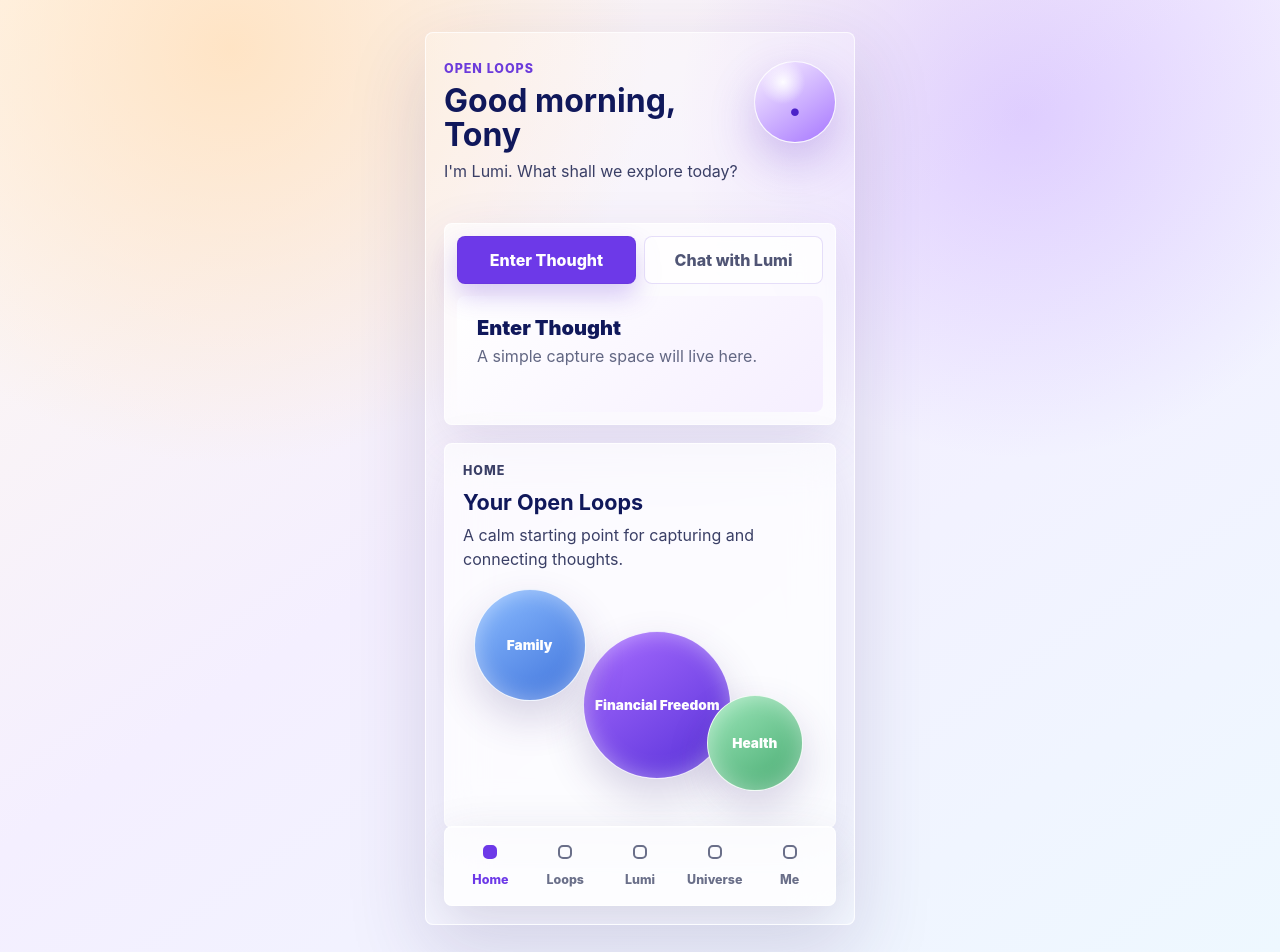
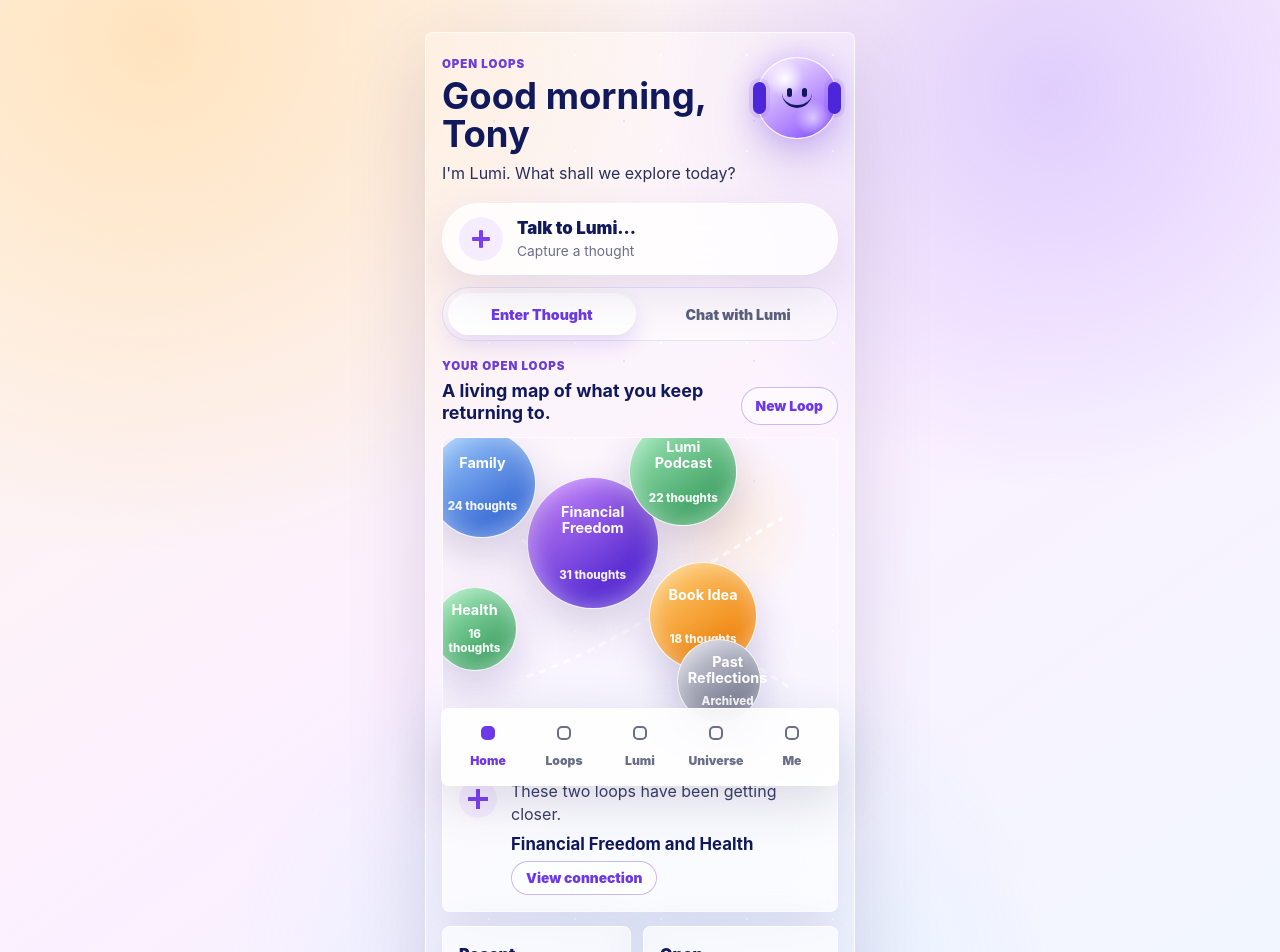
Before and after one commit to tonyfigurelli-glitch/open-loops-business-dna, a React (Vite) app: page / in a window 1280 px wide. Shown: the top 952 px of the page. Built offline with nearby package versions, Linux system fonts and the light colour scheme.

Commit message:
milestone-home-screen-visual-foundation

```diff
--- a/src/App.tsx
+++ b/src/App.tsx
@@ -3,11 +3,36 @@ import { useState } from "react";
 type Surface = "Home" | "Loops" | "Lumi" | "Universe" | "Me";
 type Mode = "Enter Thought" | "Chat with Lumi";
 
+type LoopPreview = {
+  title: string;
+  count: string;
+  tone: "violet" | "blue" | "green" | "orange" | "silver";
+  size: "large" | "medium" | "small";
+  x: string;
+  y: string;
+};
+
 const surfaces: Surface[] = ["Home", "Loops", "Lumi", "Universe", "Me"];
 const modes: Mode[] = ["Enter Thought", "Chat with Lumi"];
 
+const loops: LoopPreview[] = [
+  {
+    title: "Financial Freedom",
+    count: "31 thoughts",
+    tone: "violet",
+    size: "large",
+    x: "38%",
+    y: "34%",
+  },
+  { title: "Family", count: "24 thoughts", tone: "blue", size: "medium", x: "10%", y: "15%" },
+  { title: "Health", count: "16 thoughts", tone: "green", size: "small", x: "8%", y: "62%" },
+  { title: "Lumi Podcast", count: "22 thoughts", tone: "green", size: "medium", x: "61%", y: "11%" },
+  { title: "Book Idea", count: "18 thoughts", tone: "orange", size: "medium", x: "66%", y: "58%" },
+  { title: "Past Reflections", count: "Archived", tone: "silver", size: "small", x: "70%", y: "79%" },
+];
+
 const surfaceCopy: Record<Surface, string> = {
-  Home: "A calm starting point for capturing and connecting thoughts.",
+  Home: "Your calm starting point for capturing and connecting thoughts.",
   Loops: "A future workspace for Open Loop bubbles and list view.",
   Lumi: "A future focused conversation space with Lumi.",
   Universe: "A future zoomed-out view of patterns and life themes.",
@@ -21,16 +46,49 @@ function App() {
   return (
     <main className="app-shell">
       <section className="phone-frame" aria-label="Open Loops app shell">
+        {activeSurface === "Home" ? (
+          <HomeScreen activeMode={activeMode} setActiveMode={setActiveMode} />
+        ) : (
+          <SurfacePlaceholder surface={activeSurface} />
+        )}
+
+        <BottomNavigation activeSurface={activeSurface} setActiveSurface={setActiveSurface} />
+      </section>
+    </main>
+  );
+}
+
+type HomeScreenProps = {
+  activeMode: Mode;
+  setActiveMode: (mode: Mode) => void;
+};
+
+function HomeScreen({ activeMode, setActiveMode }: HomeScreenProps) {
+  return (
+    <div className="home-screen">
       <header className="hero">
         <div>
           <p className="eyebrow">Open Loops</p>
           <h1>Good morning, Tony</h1>
           <p className="hero-copy">I&apos;m Lumi. What shall we explore today?</p>
         </div>
-          <div className="lumi-orb" aria-label="Lumi placeholder">
-            <span>.</span>
+        <div className="lumi-orb" aria-label="Lumi presence">
+          <span className="lumi-face">
+            <span />
+            <span />
+          </span>
         </div>
       </header>
+
+      <section className="entry-card" aria-label="Talk to Lumi entry">
+        <div className="entry-icon" aria-hidden="true">
+          <span />
+        </div>
+        <div>
+          <p>Talk to Lumi...</p>
+          <span>{activeMode === "Enter Thought" ? "Capture a thought" : "Start a quiet chat"}</span>
+        </div>
+      </section>
 
       <section className="mode-card" aria-label="Primary modes">
         <div className="mode-switch" role="tablist" aria-label="Choose mode">
@@ -47,27 +105,110 @@ function App() {
             </button>
           ))}
         </div>
-          <div className="mode-placeholder">
-            <p>{activeMode}</p>
-            <span>
-              {activeMode === "Enter Thought"
-                ? "A simple capture space will live here."
-                : "A focused Lumi chat surface will live here."}
-            </span>
-          </div>
       </section>
 
-        <section className="surface-panel" aria-live="polite">
-          <p className="section-label">{activeSurface}</p>
-          <h2>{activeSurface === "Home" ? "Your Open Loops" : `${activeSurface} Surface`}</h2>
-          <p>{surfaceCopy[activeSurface]}</p>
-          <div className="bubble-preview" aria-hidden="true">
-            <span className="bubble bubble-large">Financial Freedom</span>
-            <span className="bubble bubble-medium">Family</span>
-            <span className="bubble bubble-small">Health</span>
+      <section className="loop-section" aria-labelledby="loops-title">
+        <div className="section-heading">
+          <div>
+            <p className="section-label">Your Open Loops</p>
+            <h2 id="loops-title">A living map of what you keep returning to.</h2>
           </div>
+          <button className="ghost-button" type="button">
+            New Loop
+          </button>
+        </div>
+        <BubbleWorkspace />
       </section>
 
+      <InsightCard />
+
+      <section className="preview-grid" aria-label="Home previews">
+        <article className="small-card">
+          <div className="card-meta">
+            <p>Recent Thought</p>
+            <span>2 hours ago</span>
+          </div>
+          <p className="quote">I had another idea about simplifying my life even more...</p>
+          <button className="text-action" type="button">
+            Add to an Open Loop
+          </button>
+        </article>
+
+        <article className="small-card spotlight-card">
+          <div className="card-meta">
+            <p>Open Loop Spotlight</p>
+            <span className="status-pill">Growing</span>
+          </div>
+          <h3>Financial Freedom</h3>
+          <p>5 new thoughts this week</p>
+          <button className="text-action green" type="button">
+            Continue exploring
+          </button>
+        </article>
+      </section>
+    </div>
+  );
+}
+
+function BubbleWorkspace() {
+  return (
+    <div className="bubble-workspace" aria-label="Open Loops bubble workspace preview">
+      <svg className="connection-lines" aria-hidden="true" viewBox="0 0 360 270">
+        <path d="M73 88 C125 132, 148 133, 201 119" />
+        <path d="M214 122 C258 105, 279 84, 309 68" />
+        <path d="M210 146 C162 175, 118 199, 74 213" />
+        <path d="M231 166 C267 187, 287 205, 320 224" />
+      </svg>
+      {loops.map((loop) => (
+        <div
+          className={`loop-bubble ${loop.tone} ${loop.size}`}
+          key={loop.title}
+          style={{ left: loop.x, top: loop.y }}
+        >
+          <strong>{loop.title}</strong>
+          <span>{loop.count}</span>
+        </div>
+      ))}
+    </div>
+  );
+}
+
+function InsightCard() {
+  return (
+    <article className="insight-card">
+      <div className="spark" aria-hidden="true" />
+      <div>
+        <p>These two loops have been getting closer.</p>
+        <h3>Financial Freedom and Health</h3>
+        <button className="text-action" type="button">
+          View connection
+        </button>
+      </div>
+    </article>
+  );
+}
+
+type SurfacePlaceholderProps = {
+  surface: Surface;
+};
+
+function SurfacePlaceholder({ surface }: SurfacePlaceholderProps) {
+  return (
+    <section className="surface-placeholder" aria-live="polite">
+      <p className="eyebrow">{surface}</p>
+      <h1>{surface} Surface</h1>
+      <p>{surfaceCopy[surface]}</p>
+    </section>
+  );
+}
+
+type BottomNavigationProps = {
+  activeSurface: Surface;
+  setActiveSurface: (surface: Surface) => void;
+};
+
+function BottomNavigation({ activeSurface, setActiveSurface }: BottomNavigationProps) {
+  return (
     <nav className="bottom-nav" aria-label="Primary navigation">
       {surfaces.map((surface) => (
         <button
@@ -81,8 +222,6 @@ function App() {
         </button>
       ))}
     </nav>
-      </section>
-    </main>
   );
 }
 
--- a/src/styles.css
+++ b/src/styles.css
@@ -1,6 +1,6 @@
 :root {
   color: #111744;
-  background: #f7f1ff;
+  background: #f8f2ff;
   font-family:
     Inter, ui-sans-serif, system-ui, -apple-system, BlinkMacSystemFont, "Segoe UI",
     sans-serif;
@@ -24,95 +24,209 @@ button {
 
 .app-shell {
   min-height: 100vh;
-  padding: 16px;
+  padding: 10px;
   background:
-    radial-gradient(circle at 80% 12%, rgba(154, 99, 255, 0.24), transparent 26%),
-    radial-gradient(circle at 18% 5%, rgba(255, 226, 192, 0.9), transparent 30%),
-    linear-gradient(145deg, #fff8ef 0%, #f4efff 46%, #eef8ff 100%);
+    radial-gradient(circle at 82% 7%, rgba(137, 93, 255, 0.24), transparent 25%),
+    radial-gradient(circle at 12% 3%, rgba(255, 227, 189, 0.96), transparent 31%),
+    radial-gradient(circle at 50% 78%, rgba(142, 217, 255, 0.22), transparent 35%),
+    linear-gradient(145deg, #fff7ec 0%, #fbf0ff 45%, #edf9ff 100%);
 }
 
 .phone-frame {
   position: relative;
-  display: flex;
-  flex-direction: column;
   width: min(100%, 430px);
-  min-height: calc(100vh - 32px);
+  min-height: calc(100vh - 20px);
   margin: 0 auto;
-  padding: 28px 18px 96px;
+  padding: 24px 16px 104px;
   overflow: hidden;
 }
 
+.phone-frame::before {
+  position: absolute;
+  inset: 0;
+  pointer-events: none;
+  background-image:
+    radial-gradient(circle, rgba(255, 255, 255, 0.86) 0 1px, transparent 1px),
+    radial-gradient(circle, rgba(119, 84, 214, 0.12) 0 1px, transparent 1px);
+  background-position:
+    20px 70px,
+    3px 28px;
+  background-size:
+    86px 96px,
+    130px 120px;
+  content: "";
+}
+
+.home-screen,
+.surface-placeholder,
+.bottom-nav {
+  position: relative;
+  z-index: 1;
+}
+
 .hero {
-  display: flex;
-  align-items: flex-start;
-  justify-content: space-between;
-  gap: 16px;
-  margin-bottom: 24px;
+  display: grid;
+  grid-template-columns: 1fr auto;
+  gap: 14px;
+  align-items: start;
+  margin-bottom: 18px;
 }
 
 .eyebrow,
 .section-label {
-  margin: 0 0 8px;
+  margin: 0 0 7px;
   color: #6c3bdb;
-  font-size: 0.78rem;
-  font-weight: 800;
+  font-size: 0.72rem;
+  font-weight: 900;
   letter-spacing: 0.08em;
   text-transform: uppercase;
 }
 
 h1,
 h2,
+h3,
 p {
   margin-top: 0;
 }
 
 h1 {
   margin-bottom: 8px;
-  color: #10185b;
-  font-size: 2rem;
-  line-height: 1.05;
+  color: #11195d;
+  font-size: clamp(1.8rem, 8vw, 2.28rem);
+  line-height: 1.04;
+  letter-spacing: 0;
 }
 
 h2 {
-  margin-bottom: 8px;
-  color: #10185b;
-  font-size: 1.35rem;
+  margin-bottom: 0;
+  color: #11195d;
+  font-size: 1.12rem;
+  line-height: 1.25;
 }
 
-.hero-copy,
-.surface-panel p {
-  color: #3a3f66;
-  line-height: 1.5;
+h3 {
+  margin-bottom: 6px;
+  color: #11195d;
+  font-size: 1.05rem;
+  line-height: 1.25;
+}
+
+.hero-copy {
+  margin-bottom: 0;
+  color: #29305d;
+  font-size: 1rem;
+  line-height: 1.45;
 }
 
 .lumi-orb {
+  position: relative;
   display: grid;
-  flex: 0 0 auto;
   width: 82px;
   height: 82px;
   place-items: center;
-  border: 1px solid rgba(255, 255, 255, 0.9);
+  border: 1px solid rgba(255, 255, 255, 0.92);
   border-radius: 999px;
   background:
-    radial-gradient(circle at 35% 25%, rgba(255, 255, 255, 0.95), transparent 28%),
-    linear-gradient(145deg, #f9f1ff, #a676ff);
-  box-shadow: 0 18px 45px rgba(104, 55, 204, 0.28);
-  color: #4c22c8;
-  font-size: 2.4rem;
+    radial-gradient(circle at 35% 26%, rgba(255, 255, 255, 0.98), transparent 24%),
+    radial-gradient(circle at 70% 75%, rgba(255, 255, 255, 0.58), transparent 22%),
+    linear-gradient(145deg, #fff6ff, #a879ff 72%, #713ef0);
+  box-shadow:
+    0 20px 45px rgba(105, 60, 205, 0.24),
+    0 0 28px rgba(180, 132, 255, 0.46);
+}
+
+.lumi-orb::before,
+.lumi-orb::after {
+  position: absolute;
+  top: 24px;
+  width: 13px;
+  height: 32px;
+  border-radius: 999px;
+  background: #4e26d9;
+  box-shadow: 0 0 0 4px rgba(113, 62, 240, 0.12);
+  content: "";
+}
+
+.lumi-orb::before {
+  left: -4px;
+}
+
+.lumi-orb::after {
+  right: -4px;
+}
+
+.lumi-face {
+  position: relative;
+  width: 30px;
+  height: 20px;
+  border-bottom: 3px solid #11195d;
+  border-radius: 0 0 999px 999px;
+}
+
+.lumi-face span {
+  position: absolute;
+  top: 0;
+  width: 5px;
+  height: 9px;
+  border-radius: 999px;
+  background: #11195d;
+}
+
+.lumi-face span:first-child {
+  left: 5px;
+}
+
+.lumi-face span:last-child {
+  right: 5px;
+}
+
+.entry-card {
+  display: grid;
+  grid-template-columns: auto 1fr;
+  gap: 14px;
+  align-items: center;
+  min-height: 72px;
+  padding: 12px 16px;
+  margin-bottom: 12px;
+  border: 1px solid rgba(255, 255, 255, 0.86);
+  border-radius: 999px;
+  background: rgba(255, 255, 255, 0.78);
+  box-shadow: 0 18px 50px rgba(82, 49, 128, 0.13);
+  backdrop-filter: blur(20px);
+}
+
+.entry-card p {
+  margin-bottom: 2px;
+  color: #11195d;
+  font-size: 1.05rem;
   font-weight: 900;
 }
 
-.mode-card,
-.surface-panel {
-  border: 1px solid rgba(255, 255, 255, 0.8);
-  border-radius: 8px;
-  background: rgba(255, 255, 255, 0.64);
-  box-shadow: 0 18px 55px rgba(76, 46, 120, 0.12);
-  backdrop-filter: blur(20px);
+.entry-card span {
+  color: #6b708b;
+  font-size: 0.86rem;
+}
+
+.entry-icon {
+  display: grid;
+  width: 44px;
+  height: 44px;
+  place-items: center;
+  border-radius: 999px;
+  background: #f5edff;
+}
+
+.entry-icon span,
+.spark {
+  width: 18px;
+  height: 18px;
+  border-radius: 999px;
+  background:
+    linear-gradient(90deg, transparent 40%, #7b3ff2 40% 60%, transparent 60%),
+    linear-gradient(0deg, transparent 40%, #7b3ff2 40% 60%, transparent 60%);
 }
 
 .mode-card {
-  padding: 12px;
   margin-bottom: 18px;
 }
 
@@ -120,117 +234,273 @@ h2 {
   display: grid;
   grid-template-columns: 1fr 1fr;
   gap: 8px;
+  padding: 5px;
+  border: 1px solid rgba(124, 83, 220, 0.15);
+  border-radius: 999px;
+  background: rgba(255, 255, 255, 0.48);
+}
+
+.mode-button {
+  min-height: 42px;
+  border: 0;
+  border-radius: 999px;
+  background: transparent;
+  color: #5a607d;
+  font-size: 0.88rem;
+  font-weight: 900;
+}
+
+.mode-button.active {
+  background: #ffffff;
+  color: #6d39e8;
+  box-shadow: 0 10px 22px rgba(105, 55, 220, 0.16);
+}
+
+.loop-section {
+  margin-bottom: 16px;
+}
+
+.section-heading {
+  display: grid;
+  grid-template-columns: 1fr auto;
+  gap: 12px;
+  align-items: end;
   margin-bottom: 12px;
 }
 
-.mode-button {
-  min-height: 48px;
-  border: 1px solid rgba(119, 79, 220, 0.18);
-  border-radius: 8px;
-  background: rgba(255, 255, 255, 0.7);
-  color: #505575;
-  font-weight: 800;
-}
-
-.mode-button.active {
-  border-color: rgba(105, 55, 220, 0.75);
-  background: #6d39e8;
-  color: #ffffff;
-  box-shadow: 0 12px 24px rgba(105, 55, 220, 0.25);
-}
-
-.mode-placeholder {
-  min-height: 116px;
-  padding: 20px;
-  border-radius: 8px;
-  background: linear-gradient(135deg, rgba(255, 255, 255, 0.86), rgba(244, 236, 255, 0.86));
-}
-
-.mode-placeholder p {
-  margin-bottom: 6px;
-  color: #10185b;
-  font-size: 1.25rem;
+.ghost-button,
+.text-action {
+  min-height: 38px;
+  border: 1px solid rgba(109, 57, 232, 0.35);
+  border-radius: 999px;
+  background: rgba(255, 255, 255, 0.48);
+  color: #6d39e8;
+  font-size: 0.86rem;
   font-weight: 900;
 }
 
-.mode-placeholder span {
-  color: #626783;
+.ghost-button {
+  padding: 0 14px;
+  white-space: nowrap;
 }
 
-.surface-panel {
-  flex: 1;
-  padding: 18px;
+.bubble-workspace {
+  position: relative;
+  height: 310px;
+  border: 1px solid rgba(255, 255, 255, 0.54);
+  border-radius: 8px;
+  background:
+    radial-gradient(circle at 42% 44%, rgba(255, 255, 255, 0.52), transparent 32%),
+    radial-gradient(circle at 72% 28%, rgba(255, 219, 164, 0.32), transparent 25%),
+    rgba(255, 255, 255, 0.16);
+  overflow: hidden;
 }
 
-.bubble-preview {
-  position: relative;
-  min-height: 220px;
-  margin-top: 18px;
+.connection-lines {
+  position: absolute;
+  inset: 0;
+  width: 100%;
+  height: 100%;
+  fill: none;
+  stroke: rgba(255, 255, 255, 0.82);
+  stroke-dasharray: 4 8;
+  stroke-linecap: round;
+  stroke-width: 3;
 }
 
-.bubble {
+.loop-bubble {
   position: absolute;
   display: grid;
   place-items: center;
-  border: 1px solid rgba(255, 255, 255, 0.88);
+  padding: 10px;
+  translate: -50% -50%;
+  border: 1px solid rgba(255, 255, 255, 0.9);
   border-radius: 999px;
   color: #ffffff;
-  font-size: 0.85rem;
-  font-weight: 900;
   text-align: center;
-  box-shadow: inset 0 0 22px rgba(255, 255, 255, 0.4), 0 18px 42px rgba(64, 43, 120, 0.2);
+  box-shadow:
+    inset 0 0 24px rgba(255, 255, 255, 0.45),
+    0 18px 42px rgba(64, 43, 120, 0.2);
 }
 
-.bubble-large {
-  top: 42px;
-  left: 34%;
-  width: 148px;
-  height: 148px;
-  background: linear-gradient(145deg, #a86cff, #5630d8);
+.loop-bubble strong {
+  display: block;
+  max-width: 90px;
+  font-size: 0.9rem;
+  line-height: 1.12;
 }
 
-.bubble-medium {
-  top: 0;
-  left: 3%;
-  width: 112px;
-  height: 112px;
-  background: linear-gradient(145deg, #8bbcff, #3e72db);
+.loop-bubble span {
+  font-size: 0.72rem;
+  font-weight: 800;
+  opacity: 0.92;
 }
 
-.bubble-small {
-  right: 4%;
-  bottom: 18px;
-  width: 96px;
-  height: 96px;
-  background: linear-gradient(145deg, #9de7ba, #45a96f);
+.loop-bubble.large {
+  width: 132px;
+  height: 132px;
+}
+
+.loop-bubble.medium {
+  width: 108px;
+  height: 108px;
+}
+
+.loop-bubble.small {
+  width: 84px;
+  height: 84px;
+}
+
+.loop-bubble.violet {
+  background: linear-gradient(145deg, #cf8bff, #5b2ed3 72%);
+}
+
+.loop-bubble.blue {
+  background: linear-gradient(145deg, #a6d2ff, #3f72d8 72%);
+}
+
+.loop-bubble.green {
+  background: linear-gradient(145deg, #a8efc0, #47a76a 72%);
+}
+
+.loop-bubble.orange {
+  background: linear-gradient(145deg, #ffd27b, #f18b16 72%);
+}
+
+.loop-bubble.silver {
+  background: linear-gradient(145deg, #dbdce7, #7f8396 72%);
+}
+
+.insight-card,
+.small-card {
+  border: 1px solid rgba(255, 255, 255, 0.76);
+  border-radius: 8px;
+  background: rgba(255, 255, 255, 0.68);
+  box-shadow: 0 18px 55px rgba(76, 46, 120, 0.12);
+  backdrop-filter: blur(18px);
+}
+
+.insight-card {
+  display: grid;
+  grid-template-columns: auto 1fr;
+  gap: 14px;
+  align-items: start;
+  padding: 16px;
+  margin-bottom: 14px;
+}
+
+.spark {
+  width: 38px;
+  height: 38px;
+  background-color: #f5edff;
+  background-size: 20px 20px;
+  background-position: center;
+  background-repeat: no-repeat;
+}
+
+.insight-card p,
+.small-card p {
+  margin-bottom: 8px;
+  color: #373d66;
+  line-height: 1.45;
+}
+
+.preview-grid {
+  display: grid;
+  gap: 12px;
+}
+
+.small-card {
+  min-height: 138px;
+  padding: 16px;
+}
+
+.card-meta {
+  display: flex;
+  align-items: center;
+  justify-content: space-between;
+  gap: 12px;
+  margin-bottom: 10px;
+}
+
+.card-meta p {
+  margin: 0;
+  color: #11195d;
+  font-weight: 900;
+}
+
+.card-meta span {
+  color: #6b708b;
+  font-size: 0.78rem;
+}
+
+.quote {
+  color: #11195d;
+  font-weight: 750;
+}
+
+.text-action {
+  min-height: 34px;
+  padding: 0 14px;
+  background: rgba(255, 255, 255, 0.62);
+}
+
+.text-action.green {
+  border-color: rgba(62, 157, 100, 0.26);
+  color: #17824a;
+}
+
+.status-pill {
+  padding: 6px 10px;
+  border: 1px solid rgba(62, 157, 100, 0.16);
+  border-radius: 999px;
+  background: rgba(106, 222, 151, 0.16);
+  color: #17824a !important;
+  font-weight: 900;
+}
+
+.surface-placeholder {
+  display: grid;
+  min-height: 520px;
+  align-content: center;
+  padding: 28px;
+  border: 1px solid rgba(255, 255, 255, 0.74);
+  border-radius: 8px;
+  background: rgba(255, 255, 255, 0.62);
+  box-shadow: 0 18px 55px rgba(76, 46, 120, 0.12);
+}
+
+.surface-placeholder p:last-child {
+  color: #3a3f66;
+  line-height: 1.5;
 }
 
 .bottom-nav {
-  position: absolute;
-  right: 18px;
-  bottom: 18px;
-  left: 18px;
+  position: fixed;
+  right: max(16px, calc((100vw - 430px) / 2 + 16px));
+  bottom: 14px;
+  left: max(16px, calc((100vw - 430px) / 2 + 16px));
   display: grid;
   grid-template-columns: repeat(5, 1fr);
   gap: 4px;
   padding: 10px;
   border: 1px solid rgba(255, 255, 255, 0.86);
   border-radius: 8px;
-  background: rgba(255, 255, 255, 0.82);
+  background: rgba(255, 255, 255, 0.86);
   box-shadow: 0 16px 50px rgba(56, 43, 93, 0.16);
   backdrop-filter: blur(20px);
 }
 
 .nav-item {
   display: grid;
-  min-height: 58px;
+  min-height: 56px;
   place-items: center;
   border: 0;
   border-radius: 8px;
   background: transparent;
   color: #6a6f89;
-  font-size: 0.78rem;
-  font-weight: 800;
+  font-size: 0.76rem;
+  font-weight: 900;
 }
 
 .nav-item.active {
@@ -254,10 +524,14 @@ h2 {
   }
 
   .phone-frame {
-    min-height: 760px;
+    min-height: 850px;
     border: 1px solid rgba(255, 255, 255, 0.72);
     border-radius: 8px;
     background: rgba(255, 255, 255, 0.22);
     box-shadow: 0 28px 80px rgba(58, 39, 100, 0.16);
   }
+
+  .preview-grid {
+    grid-template-columns: 1fr 1fr;
+  }
 }
```
Lines whose indentation alone changed are shown as unchanged.
